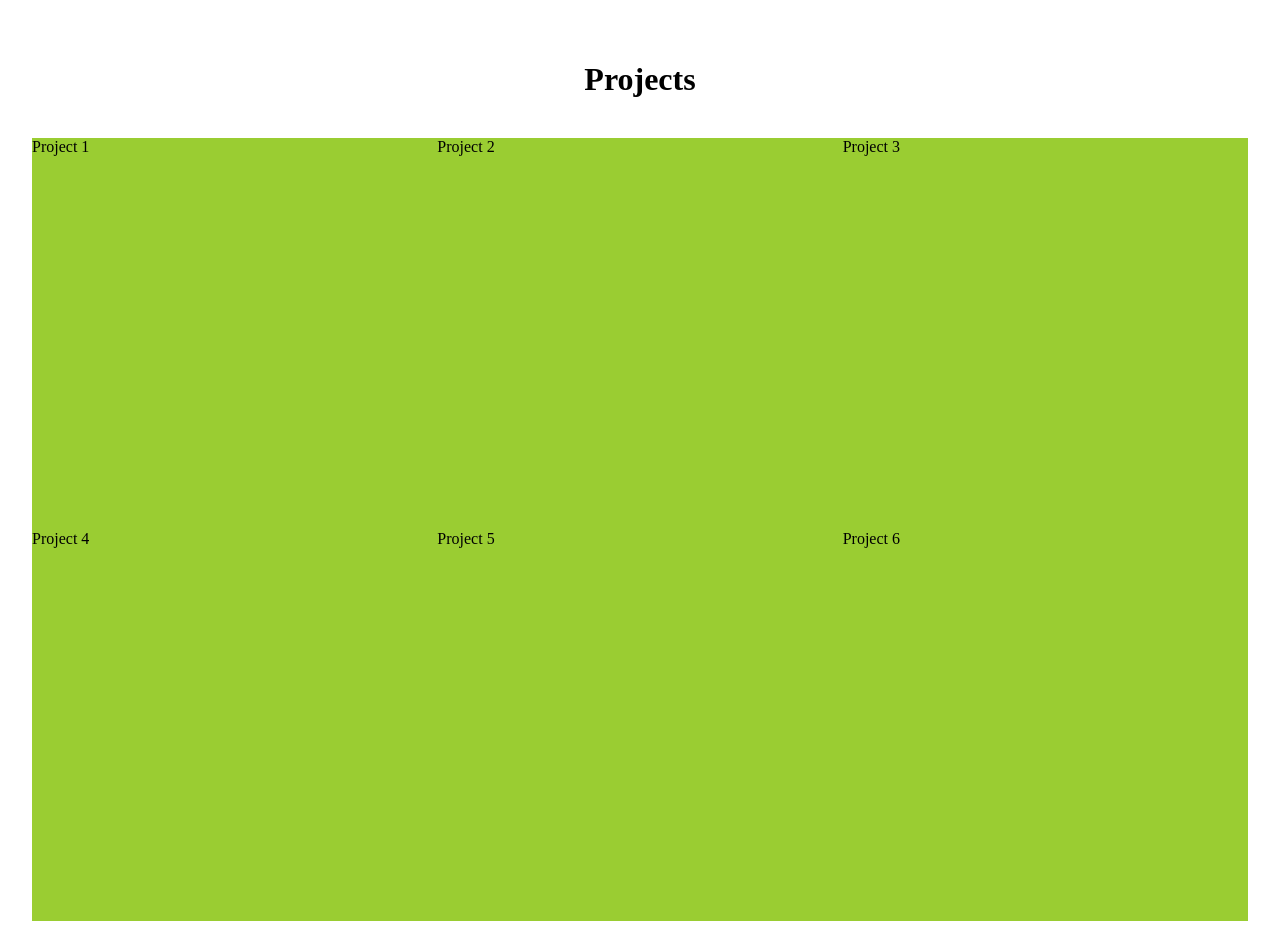
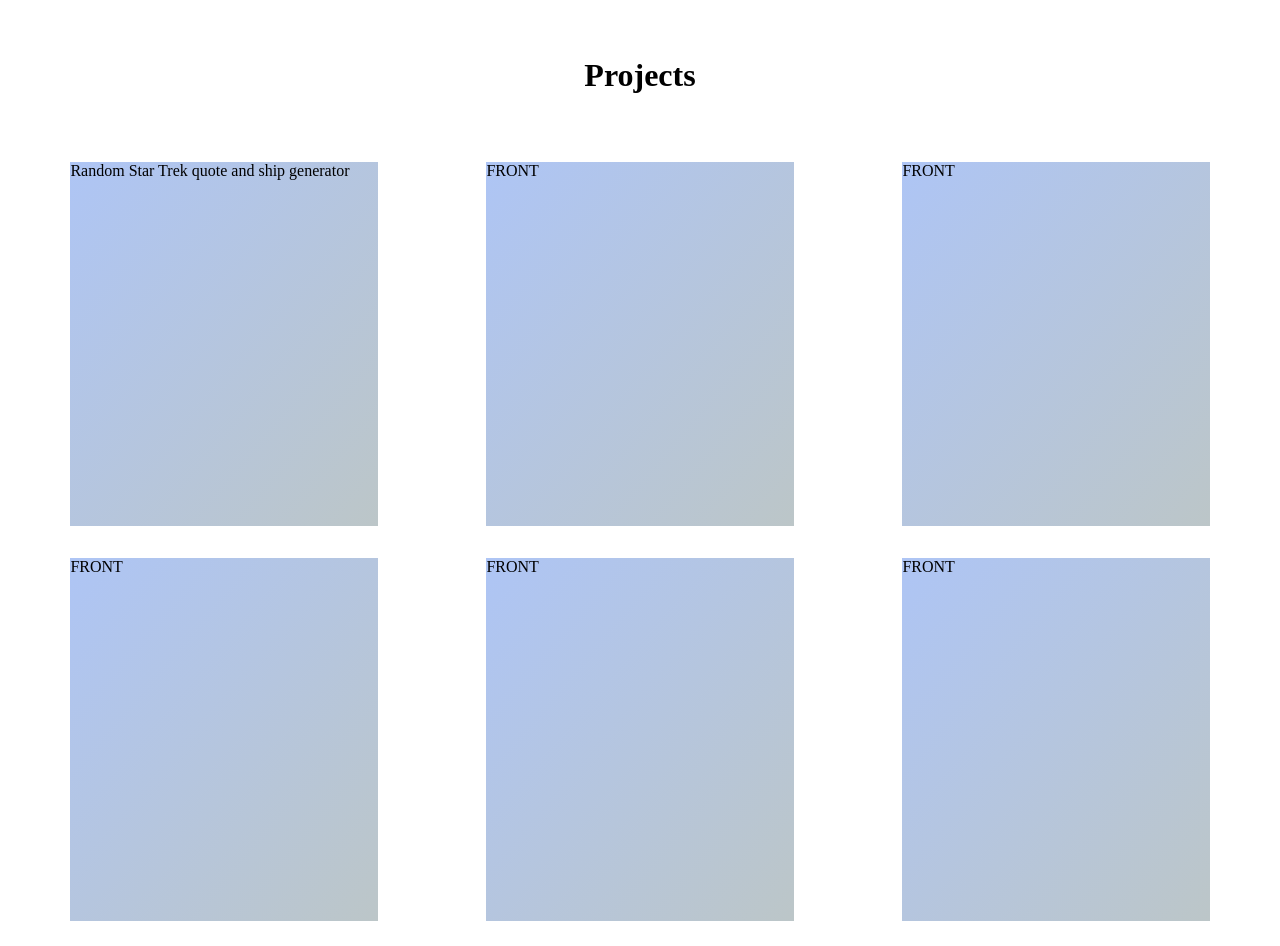
Before and after one commit to nadia643/portfolio, a website: page index.html in a window 1280 px wide. Shown: the part 800-1746 px from the top of the page. Drawn offline with Linux system fonts and the light colour scheme; a web font is replaced by a local one.

Commit message:
front and back of project cards rotate 180deg

```diff
--- a/index.html
+++ b/index.html
@@ -33,15 +33,62 @@
 
         <div class="projects">
             <h1 class="header-skewed">Projects</h1>
-            <div class="proj project--up">Project 1</div>
-            <div class="proj project--up">Project 2</div>
-            <div class="proj project--up">Project 3</div>
-            <div class="proj project--down">Project 4</div>
-            <div class="proj project--down">Project 5</div>
-            <div class="proj project--down">Project 6</div>
+
+            <div class="project">
+                <div class="project__side project__side--front">
+                    Random Star Trek quote and ship generator
+                </div>
+                <div class="project__side project__side--back">
+                    <a href='#' class="btn btn-blue">Click me to see me</a>
+
+                </div>
+            </div>
+            <div class="project">
+                <div class="project__side project__side--front">
+                    FRONT
+                </div>
+                <div class="project__side project__side--back">
+                    BACK
+                </div>
+            </div>
+            <div class="project">
+                <div class="project__side project__side--front">
+                    FRONT
+                </div>
+                <div class="project__side project__side--back">
+                    BACK
+                </div>
+            </div>
+            <div class="project">
+                <div class="project__side project__side--front">
+                    FRONT
+                </div>
+                <div class="project__side project__side--back">
+                    BACK
+                </div>
+            </div>
+            <div class="project">
+                <div class="project__side project__side--front">
+                    FRONT
+                </div>
+                <div class="project__side project__side--back">
+                    BACK
+                </div>
+            </div>
+            <div class="project">
+                <div class="project__side project__side--front">
+                    FRONT
+                </div>
+                <div class="project__side project__side--back">
+                    BACK
+                </div>
+            </div>
+
+
+
         </div>
+    </div>
 
-    </div>
 
 </body>
 </html>
--- a/sass/abstracts/variables.scss
+++ b/sass/abstracts/variables.scss
@@ -6,8 +6,12 @@ $color-secondary-dark: #078485;
 
 $color-white: #eee;
 
-$color-gradient-top:#aee8f5;
-$color-gradient-bottom: #c8bcc6;
+$color-gradient-header-top:#aee8f5;
+$color-gradient-header-bottom: #c8bcc6;
+
+$color-gradient-cards-top: #aec5f5;
+$color-gradient-cards-bottom: #bcc6c8;
+
 
 
 // #aee8f5
--- a/sass/layout/_header.scss
+++ b/sass/layout/_header.scss
@@ -14,8 +14,8 @@
 .header {
     background-image: linear-gradient(
         to right bottom,
-        rgba($color-gradient-top, 0.80),
-        rgba($color-gradient-bottom, 0.80)),
+        rgba($color-gradient-header-top, 0.80),
+        rgba($color-gradient-header-bottom, 0.80)),
         url(/images/header-background-code.jpg);
     background-size: cover;
     background-position: top;
--- a/sass/layout/_projects.scss
+++ b/sass/layout/_projects.scss
@@ -3,6 +3,9 @@
     grid-template-rows: repeat(1, 0.3fr) repeat(2, 1fr);
     grid-template-columns: repeat(3, 1fr);
     justify-items: center;
+    column-gap: 2rem;
+    row-gap: 2rem;
+
 }
 
 .header-skewed {
@@ -12,18 +15,46 @@
     align-items: center;
 }
 
-.proj {
-    background-color: yellowgreen;
-    width: 100%;
-}
+.project {
+    perspective: 150rem;
+    -moz-perspective: 150rem;
+    width: 80%;
+    position: relative;
 
-.project {
-    grid-column: 1 / -1;
-    &--up {
-        grid-row: 2 / span 1;
+    &__side {
+        height: 100%;
+        width: 100%;
+        transition: all 1s ease;
+        position: absolute;
+        top: 0;
+        left: 0;
+        backface-visibility: hidden;
+        --webkit-backface-visibility: hidden;
+
+        &--front {
+            background-image: linear-gradient(
+                to bottom right,
+                $color-gradient-cards-top,
+                $color-gradient-cards-bottom
+                );
+
+
+        }
+
+        &--back {
+            // already is at 180deg as we start; only the front rotates on transform
+            transform: rotateY(180deg);
+        }
+
     }
 
-    &--down {
-        grid-row: 3 / span 1;
+
+    &:hover &__side--front {
+        transform: rotateY(-180deg);
     }
+
+    &:hover &__side--back {
+        transform: rotateY(0);
+    }
+
 }
--- a/sass/main.scss
+++ b/sass/main.scss
@@ -3,6 +3,7 @@
 @import './base/_animation';
 @import './base/typography';
 
+@import './components/button';
 
 @import './layout/header';
 @import './layout/projects';
```
Also changed, not shown: css/style.css, images/project-five.jpg (added), images/project-four.jpg (added), images/project-one.jpg (added), images/project-six.jpg (added), images/project-two.jpg (added), sass/components/_button.scss (added), 1 other file.
